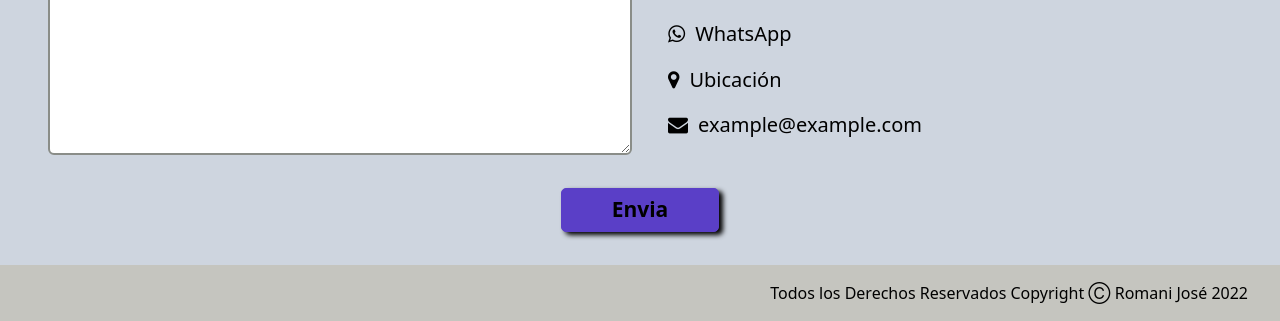
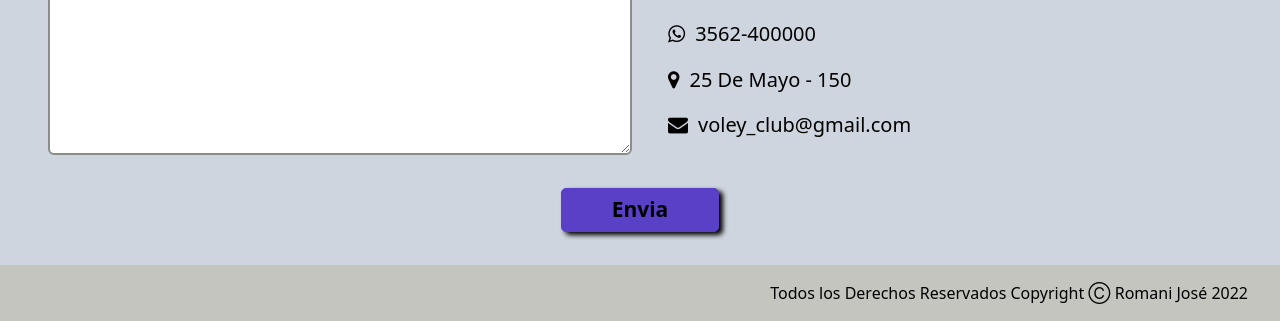
Before and after one commit to romani22/voleyPage, a website: page pages/contacto.html in a window 1280 px wide. Shown: the part 857-1178 px from the top of the page. Drawn offline with nearby package versions, Linux system fonts and the light colour scheme.

Commit message:
ultimo cambio

```diff
--- a/pages/contacto.html
+++ b/pages/contacto.html
@@ -94,9 +94,9 @@
             <div class="map">
                 <iframe src="https://www.google.com/maps/embed?pb=!1m14!1m12!1m3!1d1442.2642561214445!2d-62.004407516714!3d-30.709914083932052!2m3!1f0!2f0!3f0!3m2!1i1024!2i768!4f13.1!5e0!3m2!1ses-419!2sar!4v1662555606826!5m2!1ses-419!2sar" allowfullscreen="" loading="lazy"
                     class="map_contact" referrerpolicy="no-referrer-when-downgrade"></iframe>
-                <a class="links_contact" href="https://web.whatsapp.com/"><i class="fa fa-whatsapp icons_links_contact"></i>WhatsApp</a>
-                <a class="links_contact"><i class="fa fa-map-marker icons_links_contact"></i>Ubicación</a>
-                <a class="links_contact"><i class="fa fa-envelope icons_links_contact"></i>example@example.com</a>
+                <a class="links_contact" href="https://web.whatsapp.com/"><i class="fa fa-whatsapp icons_links_contact"></i>3562-400000</a>
+                <a class="links_contact"><i class="fa fa-map-marker icons_links_contact"></i>25 De Mayo - 150</a>
+                <a class="links_contact"><i class="fa fa-envelope icons_links_contact"></i>voley_club@gmail.com</a>
             </div>
             <div class="button">
                 <button class="btn_send_contact">Envia</button>
```
